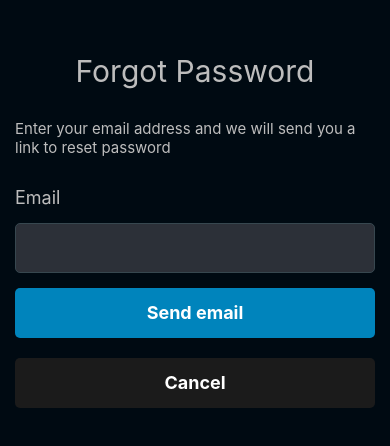
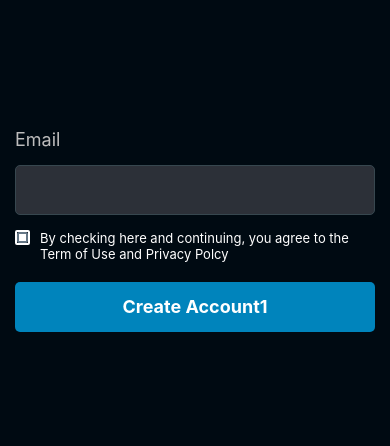
Before and after one commit to ThanhHuong98/FinalProject, a React Native app: screen / in a window 390 px wide. Shown: the part 182-628 px from the top of the page. Built offline with nearby package versions, Linux system fonts and the light colour scheme.

Commit message:
[u] authen/register components: add register.js

```diff
--- a/App.js
+++ b/App.js
@@ -3,11 +3,12 @@ import React from 'react';
 import { StyleSheet, View } from 'react-native';
 import Login from './src/components/Authentications/login/Login';
 import ForgotPassword from './src/components/Authentications/ForgotPassword/ForgotPassword';
+import Register from './src/components/Authentications/Register/Register';
 
 export default function App() {
   return (
     <View style={styles.container}>
-      <ForgotPassword />
+      <Register />
     </View>
   );
 }
--- /dev/null
+++ b/src/components/Authentications/Register/Register.js
@@ -0,0 +1,123 @@
+import React, { useState } from 'react';
+// eslint-disable-next-line import/no-unresolved
+import {
+  StyleSheet,
+  View,
+  Text,
+  TextInput,
+  TouchableOpacity,
+  CheckBox,
+} from 'react-native';
+
+const Register = () => {
+  const [email, setTextEmail] = useState('');
+  const [isSelected, setSelection] = useState(false);
+
+  const onCreateAccount = () => {
+    console.log(email);
+  };
+  return (
+    <View style={styles.container}>
+      <View style={styles.primaryDisplay}>
+
+        <Text style={styles.label}>Email</Text>
+        <TextInput
+          style={styles.textInput}
+          onChangeText={(text) => setTextEmail(text)}
+          defaultValue={email}
+        />
+        <View style={styles.checkBoxContainer}>
+          <CheckBox
+            value={isSelected}
+            onValueChange={(value) => setSelection(value)}
+            style={styles.checkbox}
+          />
+          <Text style={styles.textSecondary}>By checking here and continuing, you agree to the Term of Use and Privacy Polcy</Text>
+        </View>
+        <View style={styles.buttonSolidBlue}>
+          <TouchableOpacity
+            onPress={onCreateAccount}
+          >
+            <Text style={styles.textPrimary}>Create Account1</Text>
+          </TouchableOpacity>
+        </View>
+      </View>
+    </View>
+  );
+};
+
+const styles = StyleSheet.create({
+  container: {
+    flex: 1,
+    flexDirection: 'column',
+    backgroundColor: '#000a12',
+  },
+  primaryDisplay: {
+    flex: 1,
+    marginLeft: 15,
+    marginRight: 15,
+    justifyContent: 'center',
+    alignItems: 'center',
+  },
+  textInput: {
+    height: 50,
+    width: '100%',
+    borderRadius: 5,
+    borderWidth: 1,
+    borderColor: '#37474f',
+    backgroundColor: '#2c3038',
+    color: '#bdbdbd',
+    textAlign: 'left',
+    padding: 5,
+    marginTop: 15,
+    marginBottom: 15,
+  },
+  label: {
+    color: '#bdbdbd',
+    alignSelf: 'flex-start',
+    fontSize: 18,
+  },
+  buttonSolidBlue: {
+    width: '100%',
+    height: 50,
+    borderRadius: 5,
+    borderWidth: 0,
+    backgroundColor: '#0084bc',
+    justifyContent: 'center',
+    marginBottom: 20,
+  },
+  textPrimary: {
+    color: 'white',
+    fontSize: 18,
+    fontWeight: 'bold',
+    textAlign: 'center',
+  },
+  textSecondary: {
+    color: 'white',
+    fontSize: 13,
+    textAlign: 'left',
+  },
+  checkBoxContainer: {
+    flexDirection: 'row',
+    alignSelf: 'flex-start',
+    marginBottom: 20,
+    // marginLeft: 15,
+  },
+  checkbox: {
+    width: 15,
+    height: 15,
+    backgroundColor: 'transparent',
+    borderColor: 'white',
+    borderWidth: 2,
+    borderRadius: 2,
+    marginRight: 10,
+  },
+  topDisplay: {
+    flexDirection: 'row',
+  },
+  sideDisplay: {
+    flexDirection: 'column',
+  }
+});
+
+export default Register;
```
